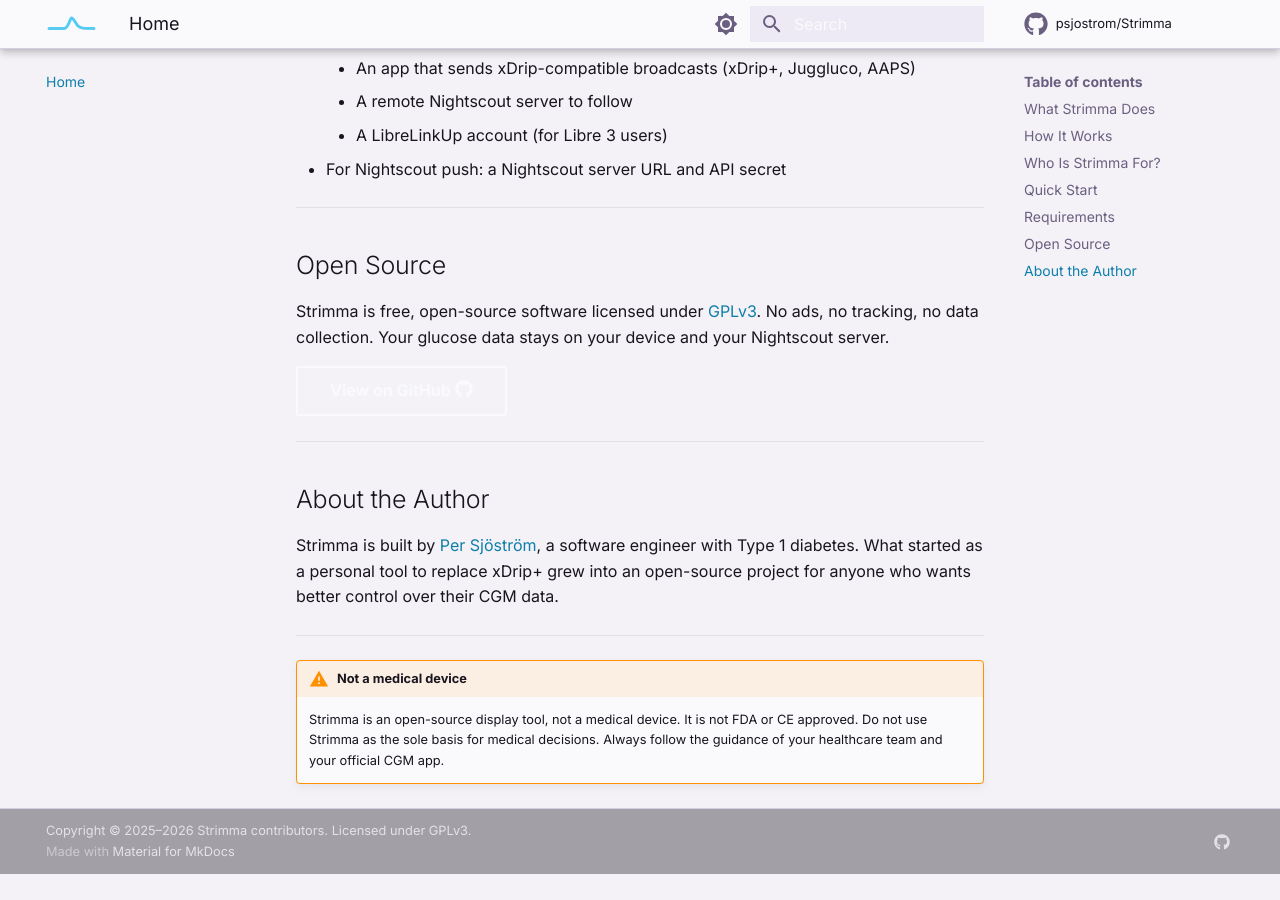
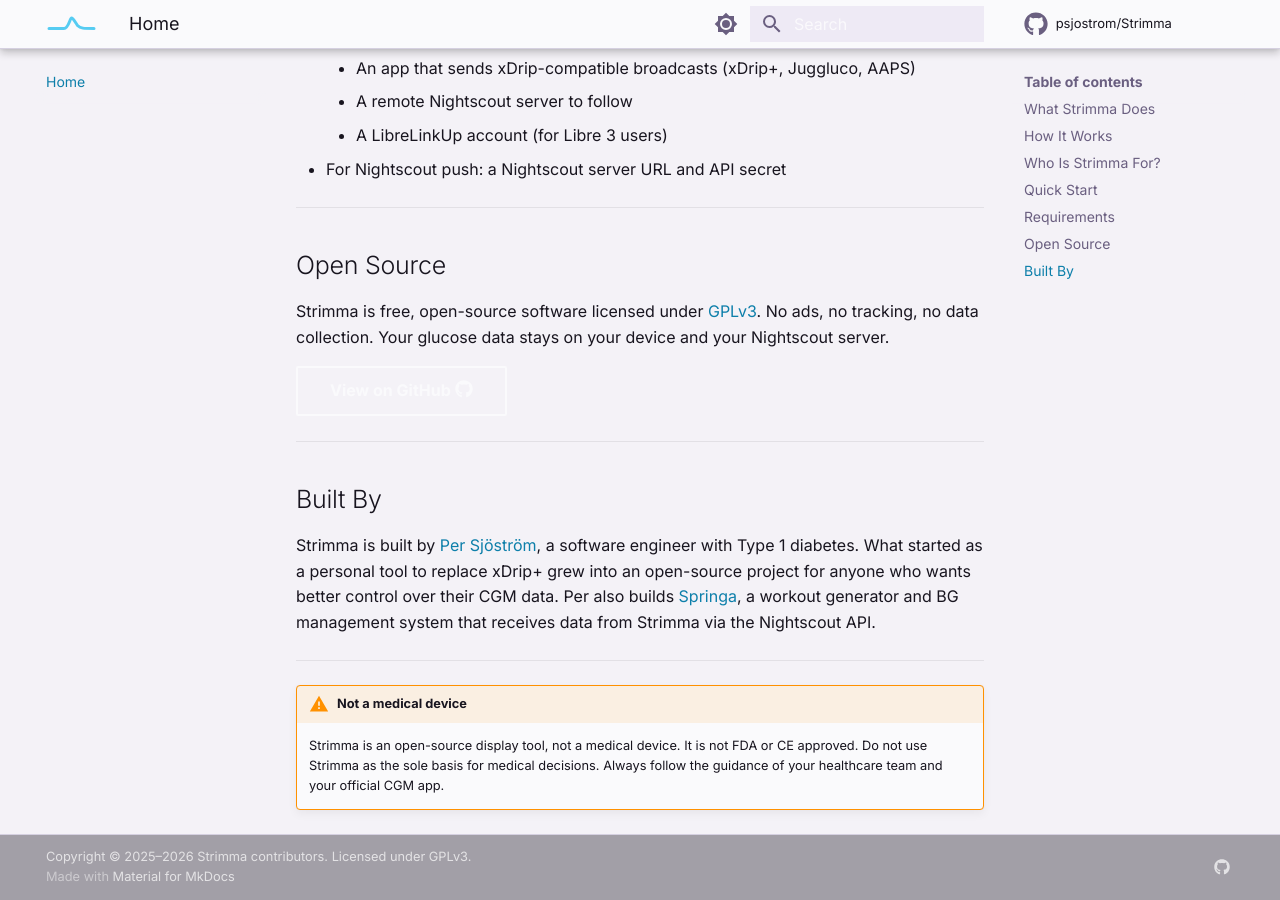
Before and after one commit to psjostrom/strimma, an MkDocs documentation site: the page built from docs/index.md, in a window 1280 px wide and 900 px high, scrolled down 4475 px. Built offline with MkDocs 1.6.1 and Material for MkDocs 9.7.7, drawn with Linux system fonts in a browser that asks for light colours; comment, search, counter and statistics services are not loaded; before the commit the page ends 5349 px from its top, so only the background shows below that.

Commit message:
Move About section to docs only, rename to Built By
README should stay focused on the project. About section with
LinkedIn and Springa link lives in the docs index page only.

Co-Authored-By: Claude Opus 4.6 (1M context) <noreply@anthropic.com>

```diff
--- a/docs/index.md
+++ b/docs/index.md
@@ -111,9 +111,9 @@ Strimma is free, open-source software licensed under [GPLv3](https://github.com/
 
 ---
 
-## About the Author
+## Built By
 
-Strimma is built by [Per Sjöström](https://www.linkedin.com/in/persjostrom/), a software engineer with Type 1 diabetes. What started as a personal tool to replace xDrip+ grew into an open-source project for anyone who wants better control over their CGM data.
+Strimma is built by [Per Sjöström](https://www.linkedin.com/in/persjostrom/), a software engineer with Type 1 diabetes. What started as a personal tool to replace xDrip+ grew into an open-source project for anyone who wants better control over their CGM data. Per also builds [Springa](https://github.com/psjostrom/springa), a workout generator and BG management system that receives data from Strimma via the Nightscout API.
 
 ---
 
```
Also changed, not shown: README.md (+0 -6 lines).
